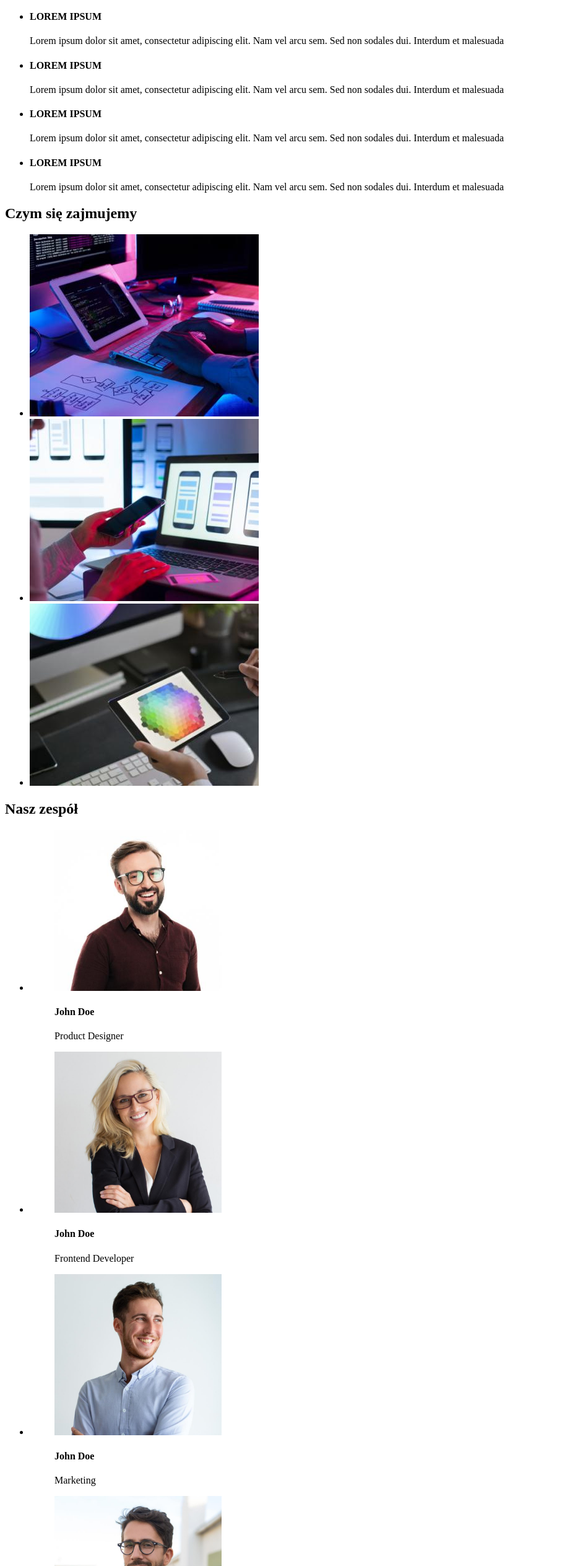
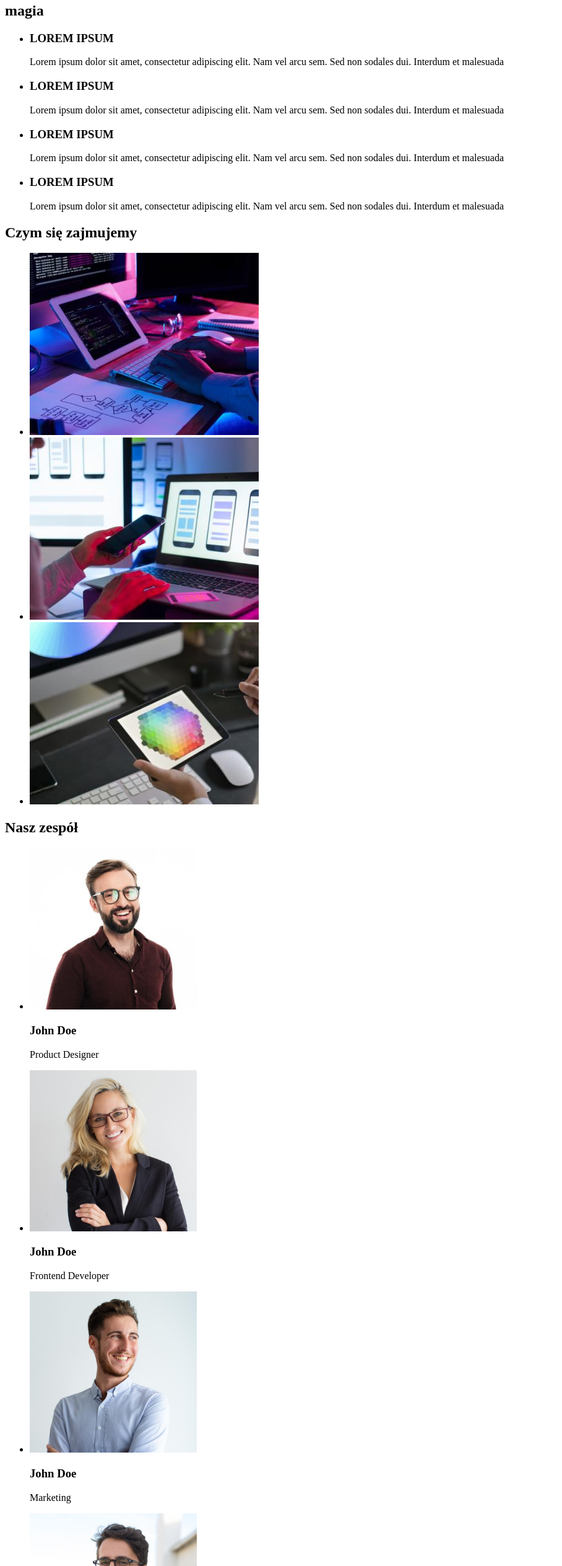
Before and after one commit to Pa77wel/goit-markup-hw-01, a plain HTML site: page index.html in a window 1280 px wide. Shown: the part 252-2779 px from the top of the page at 62% size, without its empty margins (0-908 px from the left). Drawn offline with Linux system fonts and the light colour scheme.

Commit message:
fixing index.html

```diff
--- a/index.html
+++ b/index.html
@@ -1,5 +1,5 @@
 <!DOCTYPE html>
-<html lang="en">
+<html lang="pl">
 <head>
     <meta charset="UTF-8">
     <meta name="viewport" content="width=device-width, initial-scale=1.0">
@@ -23,53 +23,54 @@
 </header>
 
 <main>
+  <section>
 <h1>EFEKTYWNE ROZWIĄZANIA DLA WASZEGO BIZNESU</h1>
-<button type="button">Zamów usługe</button>
+<button type="button">Zamów usługe</button></section>
 
-<div><ul>
-    <li><h4>LOREM IPSUM</h4>
+<section><h2>magia</h2>
+  <ul>
+    <li><h3>LOREM IPSUM</h3>
     <p>Lorem ipsum dolor sit amet, consectetur adipiscing elit. Nam vel arcu sem. Sed non sodales dui. Interdum et malesuada</p></li>
-    <li><h4>LOREM IPSUM</h4>
+    <li><h3>LOREM IPSUM</h3>
     <p>Lorem ipsum dolor sit amet, consectetur adipiscing elit. Nam vel arcu sem. Sed non sodales dui. Interdum et malesuada</p></li>
-    <li><h4>LOREM IPSUM</h4>
+    <li><h3>LOREM IPSUM</h3>
     <p>Lorem ipsum dolor sit amet, consectetur adipiscing elit. Nam vel arcu sem. Sed non sodales dui. Interdum et malesuada</p></li>
-    <li><h4>LOREM IPSUM</h4>
+    <li><h3>LOREM IPSUM</h3>
     <p>Lorem ipsum dolor sit amet, consectetur adipiscing elit. Nam vel arcu sem. Sed non sodales dui. Interdum et malesuada</p></li>
-  </ul></div>
+  </ul></section>
 
 <section><h2>Czym się zajmujemy</h2></li>
-<ul><li><img src="./images/coding.jpg" alt="Coding and debugging on computer and tablet" width="370" height="294"/></li>
-<li><img src="./images/smartphone-laptop.jpg" alt="Making mobile apps on high-tech devices" width="370" height="294"/></li>
-<li><img src="./images/tablet.jpg" alt="Graphic designing on high-tech devices" width="370" height="294"/></li>
+<ul><li><img src="./images/coding.jpg" alt="Kodowanie i debugowanie na laptopie i tablecie" width="370" height="294"/></li>
+<li><img src="./images/smartphone-laptop.jpg" alt="Tworzenie aplikacji mobilnych przy pomocy nowoczesnych urządzeń" width="370" height="294"/></li>
+<li><img src="./images/tablet.jpg" alt="Graficzne projektowanie przy pomocy nowoczesnych urządzeń" width="370" height="294"/></li>
 </ul></section>
 
 <section><h2>Nasz zespół</h2></li>
-<ul><li><figure>
+<ul><li>
    <img src="./images/john-doe.jpg" alt="John Doe" width="270" height="260">
-   <figcaption><h4>John Doe</h4><p>Product Designer</p></figcaption>
-</figure></li>
-<li><figure>
+   <h3>John Doe</h3><p>Product Designer</p>
+</li>
+<li>
    <img src="./images/john-doe2.jpg" alt="John Doe" width="270" height="260">
-  <figcaption><h4>John Doe</h4><p>Frontend Developer</p></figcaption>
-</figure></li>
-<li><figure>
+  <h3>John Doe</h3><p>Frontend Developer</p>
+</li>
+<li>
   <span> <img src="./images/john-doe3.jpg" alt="John Doe" width="270" height="260">
-  <figcaption><h4>John Doe</h4><p>Marketing</p></figcaption>
-</figure></li>
-<li><figure>
+  <h3>John Doe</h3><p>Marketing</p>
+</li>
+<li>
   <span><img src="./images/john-doe4.jpg" alt="John Doe" width="270" height="260">
-  <figcaption><h4>John Doe</h4><p>UI Designer</p></figcaption>
-</figure></li></ul></section>
+  <h3>John Doe</h3><p>UI Designer</p>
+</li></ul></section>
 </main>
 <footer>
   <a href="#"><span>Web</span>Studio</a>
   <address>
 
 m. Warszawa, Aleje Jerozolimskie 21
-
-  </address>
   <ul><li><a href="mailto:info@devstudio.com">info@devstudio.com</a></li>
   <li><a href="tel:+48111111111">+48 111 111 111</a></li></ul>
+</address>
 
   </footer>
     </body></html>
```
